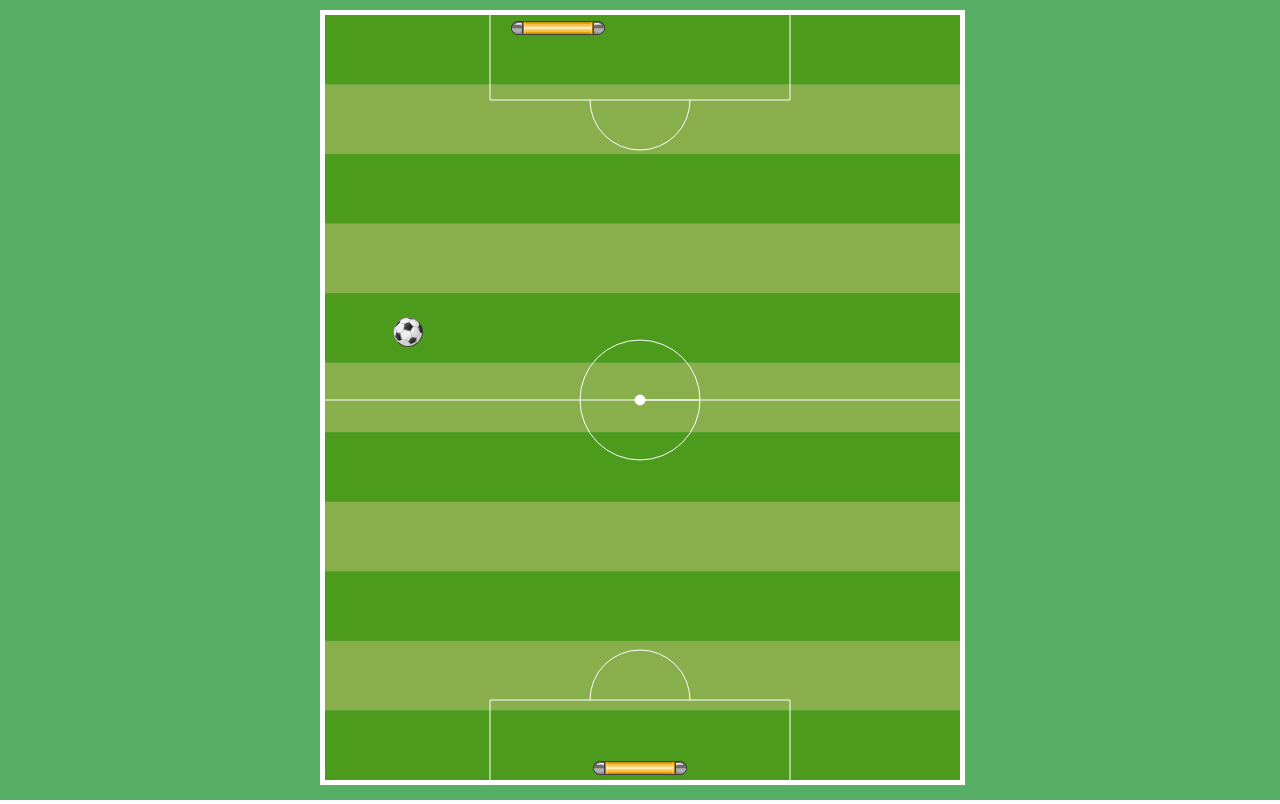
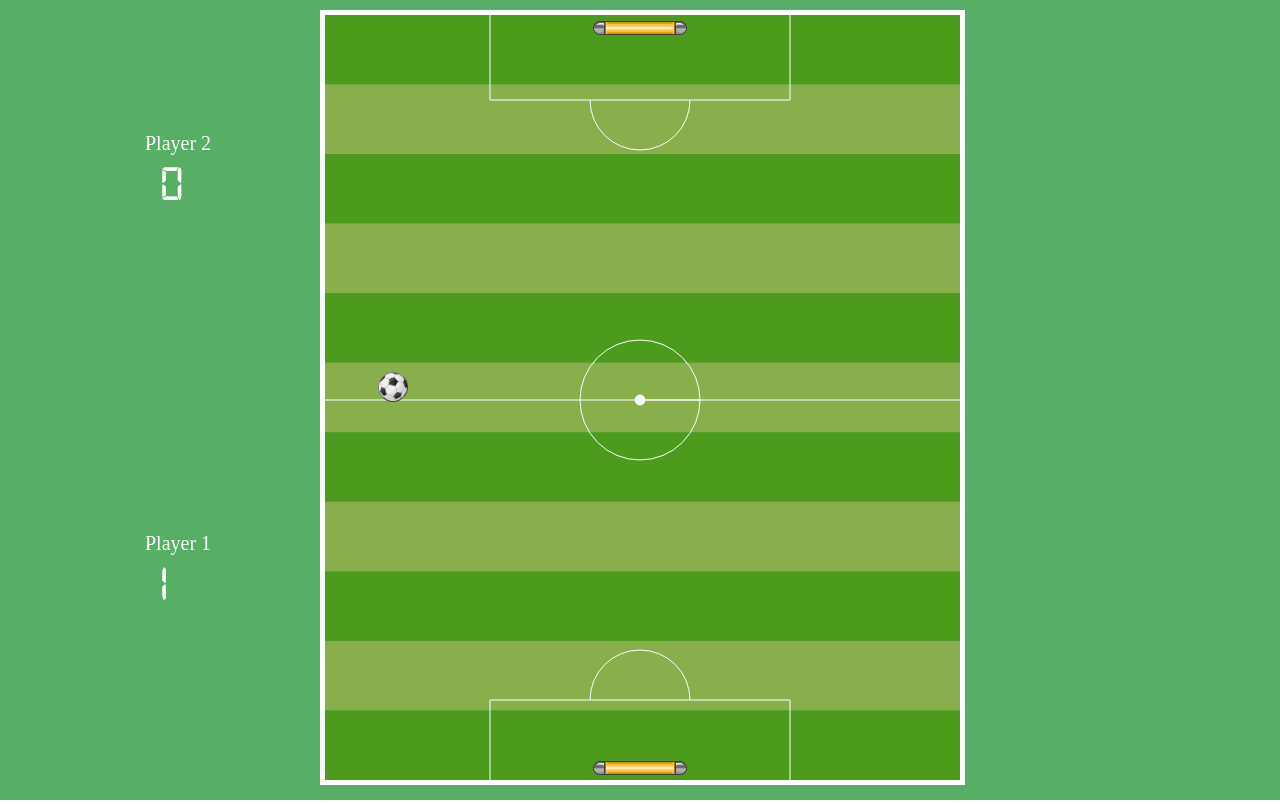
Before and after one commit to MMF/canpong, a plain HTML site: page index.html in a window 1280 px wide. Drawn offline with Linux system fonts and the light colour scheme.

Commit message:
added score of the players

```diff
--- a/index.html
+++ b/index.html
@@ -8,6 +8,11 @@
     <meta name="msapplication-tap-highlight" content="no" />
 
     <style type="text/css">
+        @font-face {
+            font-family: 'digital_font';
+            src: url('fonts/digital-7.ttf');
+        }
+
         body {padding: 0; margin: 0; overflow: hidden;}
         #game_canvas {  }
     </style>
--- a/js/ball.js
+++ b/js/ball.js
@@ -6,6 +6,9 @@ wall_sound.src = 'audio/click.wav';
 
 var player_sound = new Audio();
 player_sound.src = 'audio/click2.wav';
+
+var score_sound = new Audio();
+score_sound.src = 'audio/clapping.mp3';
 
 // class ball
 function Ball() {
@@ -18,7 +21,7 @@ function Ball() {
     this.y = 0;
 
     // movement
-    this.MAX_SPEED = 10;
+    this.MAX_SPEED = 5;
     this.ACCELERATION = 0.2;
     this.velocity_x = 1;
     this.velocity_y = 1;
@@ -49,12 +52,27 @@ Ball.prototype.collidesWithWall = function(wall) {
     }
 
     else if (wall.dir == "top" && ball.y < (wall.y + wall.h)) {
+        if ((this.x + this.width/2) >= W/2 - board.goal_wdith/2 &&
+            (this.x + this.width/2) <= W/2 + board.goal_wdith/2 ) {
+
+            score_sound.play();
+            player_1.score++;
+        }
+
         this.moving_up = false;
         this.moving_down = true;
         wall_sound.play();
     }
 
     else if (wall.dir == "bottom" && wall.y < (this.y + this.height)) {
+        // check if collided with the goal
+        if ((this.x + this.width/2) >= W/2 - board.goal_wdith/2 &&
+            (this.x + this.width/2) <= W/2 + board.goal_wdith/2 ) {
+
+            score_sound.play();
+            player_2.score++;
+        }
+
         this.moving_down = false;
         this.moving_up = true;
         wall_sound.play();
--- a/js/game.js
+++ b/js/game.js
@@ -69,6 +69,8 @@ var board = {
         h: H - 30
     },
 
+    goal_wdith: 300,
+
     draw: function() {
         ctx.clearRect(this.x, this.y, this.w, this.h);
 
@@ -119,18 +121,18 @@ var board = {
 
         // Top Goal
         ctx.beginPath();
-        ctx.moveTo(W/2 - 150, 15);
-        ctx.lineTo(W/2 - 150, 100);
-        ctx.lineTo(W/2 + 150, 100);
-        ctx.lineTo(W/2 + 150, 15);
+        ctx.moveTo(W/2 - this.goal_wdith/2, 15);
+        ctx.lineTo(W/2 - this.goal_wdith/2, 100);
+        ctx.lineTo(W/2 + this.goal_wdith/2, 100);
+        ctx.lineTo(W/2 + this.goal_wdith/2, 15);
         ctx.stroke();
 
         // bottom Goal
         ctx.beginPath();
-        ctx.moveTo(W/2 - 150, H-15);
-        ctx.lineTo(W/2 - 150, H-100);
-        ctx.lineTo(W/2 + 150, H-100);
-        ctx.lineTo(W/2 + 150, H-15);
+        ctx.moveTo(W/2 - this.goal_wdith/2, H-15);
+        ctx.lineTo(W/2 - this.goal_wdith/2, H-100);
+        ctx.lineTo(W/2 + this.goal_wdith/2, H-100);
+        ctx.lineTo(W/2 + this.goal_wdith/2, H-15);
         ctx.stroke();
 
         // half-circle on Top Goal
@@ -162,10 +164,21 @@ players.push(player_1)
 
 // player 2
 var player_2 = new Player();
-player_2.setPosition(W/2 - player_2.width /2, 20);
+player_2.setPosition(W/2 - player_2.width/2, 20);
 player_2.pos = "top";
 player_2.is_using_mouse = true;
 players.push(player_2);
+
+var score = {};
+score.draw = function(context) {
+    context.font = "20px serif";
+    context.fillText("Player 1", (W/8) - 15, (3 * H / 4) - 50)
+    context.fillText("Player 2", (W/8) - 15, (H / 4) - 50)
+
+    context.font = "50px digital_font";
+    context.fillText(player_1.score, W/8, 3 * H/4);
+    context.fillText(player_2.score, W/8, H/4);
+}
 
 // update [positions & collision detection]
 function update() {
@@ -178,12 +191,14 @@ function update() {
     }
 
     // v.basic AI - move player_2 automatically
+    /*
     if (ball.moving_up) {
         player_2.x = ball.x - player_2.width/2 + ball.width/2;
 
         player_2.collidesWithWall(board.left_wall);
         player_2.collidesWithWall(board.right_wall);
     }
+    */
 }
 
 // draw player
@@ -199,6 +214,9 @@ function draw() {
     for (i in players) {
         players[i].draw(ctx)
     }
+
+    // score
+    score.draw(ctx);
 
     requestAnimFrame(draw)
 }
--- a/js/player.js
+++ b/js/player.js
@@ -13,6 +13,9 @@ function Player() {
     this.pos = "bottom";
     this.x = 0;
     this.y = 0;
+
+    // score
+    this.score = 0;
 
     // movements
     this.is_using_mouse = false;
```
Also changed, not shown: fonts/digital-7.ttf (added), 2 other files.
